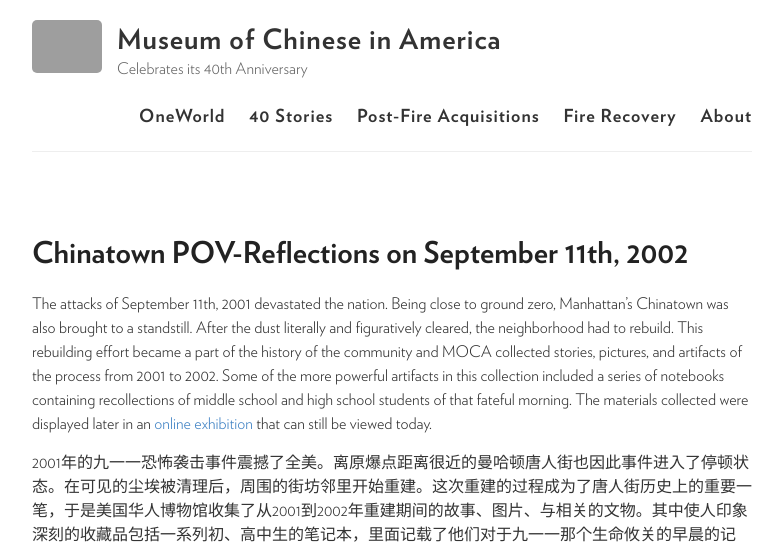
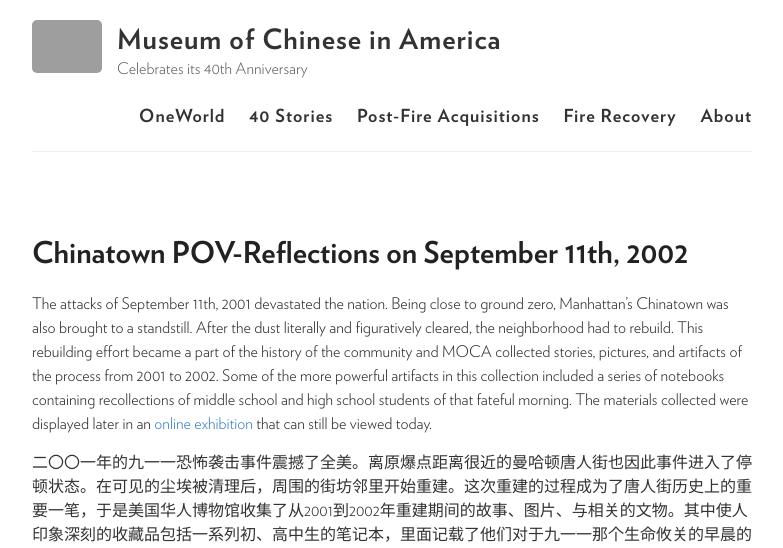
Before and after one commit to moca40/moca40.github.io, a Jekyll site: the page built from _stories/2002-01-01-911-chinatown.md, in a window 1280 px wide. Shown: the top 548 px of the page, without its empty margins (248-1031 px from the left). Built offline with Jekyll 4.4.1, drawn with Linux system fonts in a browser that asks for light colours; some of the changed text lies outside the part shown; grey boxes are pictures that could not be loaded.

Commit message:
Update 2002-01-01-911-chinatown.md

```diff
--- a/_stories/2002-01-01-911-chinatown.md
+++ b/_stories/2002-01-01-911-chinatown.md
@@ -70,6 +70,6 @@
 
 The attacks of September 11th, 2001 devastated the nation. Being close to ground zero, Manhattan’s Chinatown was also brought to a standstill.  After the dust literally and figuratively cleared, the neighborhood had to rebuild.  This rebuilding effort became a part of the history of the community and MOCA collected stories, pictures, and artifacts of the process from 2001 to 2002.  Some of the more powerful artifacts in this collection included a series of notebooks containing recollections of middle school and high school students of that fateful morning.  The materials collected were displayed later in an [online exhibition](http://911chinatown.mocanyc.org/) that can still be viewed today.
 
-2001年的九一一恐怖袭击事件震撼了全美。离原爆点距离很近的曼哈顿唐人街也因此事件进入了停顿状态。在可见的尘埃被清理后，周围的街坊邻里开始重建。这次重建的过程成为了唐人街历史上的重要一笔，于是美国华人博物馆收集了从2001到2002年重建期间的故事、图片、与相关的文物。其中使人印象深刻的收藏品包括一系列初、高中生的笔记本，里面记载了他们对于九一一那个生命攸关的早晨的记忆。这些材料稍后在MOCA的[在线展馆](http://911chinatown.mocanyc.org/)中展出，至今亦在。
+二〇〇一年的九一一恐怖袭击事件震撼了全美。离原爆点距离很近的曼哈顿唐人街也因此事件进入了停顿状态。在可见的尘埃被清理后，周围的街坊邻里开始重建。这次重建的过程成为了唐人街历史上的重要一笔，于是美国华人博物馆收集了从2001到2002年重建期间的故事、图片、与相关的文物。其中使人印象深刻的收藏品包括一系列初、高中生的笔记本，里面记载了他们对于九一一那个生命攸关的早晨的记忆。这些材料稍后在MOCA的[在线展馆](http://911chinatown.mocanyc.org/)中展出，至今亦在。
 
 {% include slideshow.html %}
```
